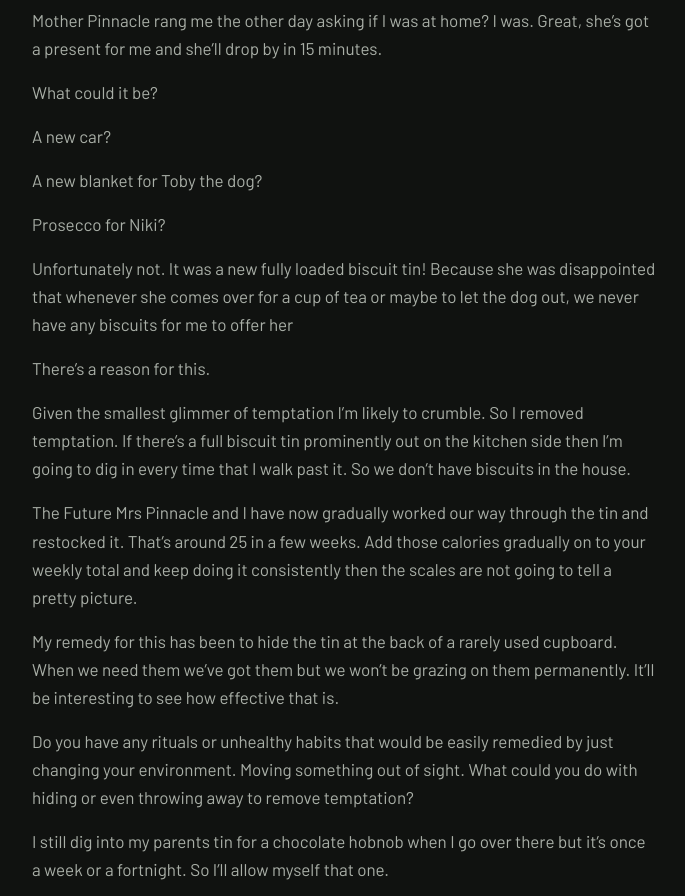
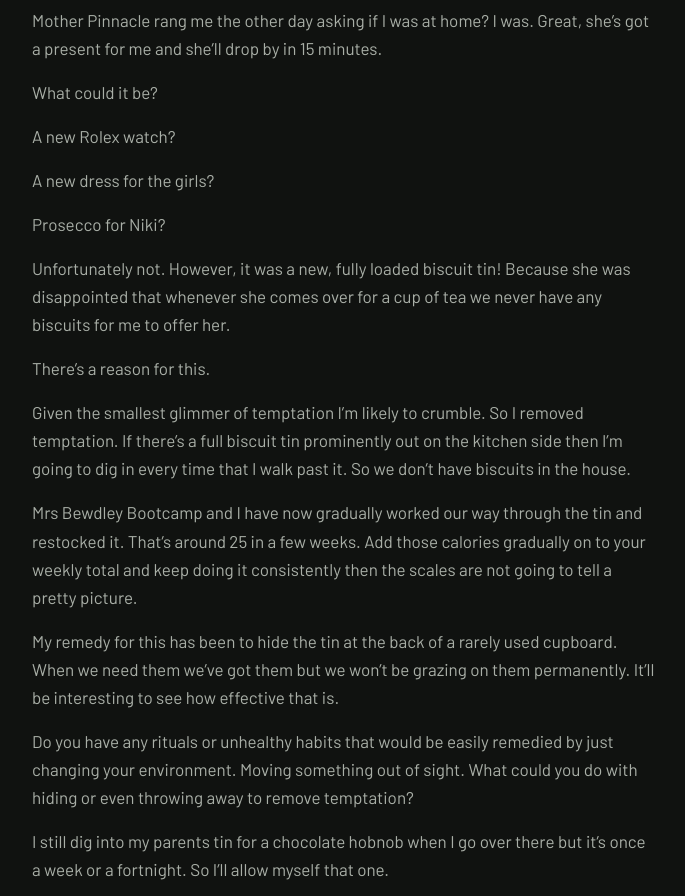
Before and after one commit to chrispinnerpt-a11y/bewdley-bootcamp-site, a plain HTML site: page blog-biscuit-tin.html in a window 1280 px wide. Shown: the part 780-1676 px from the top of the page, without its empty margins (296-981 px from the left). Drawn offline with Linux system fonts and the light colour scheme.

Commit message:
Blog: Chris's text edits to four migrated posts
Co-Authored-By: Claude Fable 5.2 <noreply@anthropic.com>
Claude-Session: https://claude.ai/code/session_01MoHeyy8ZLicMuroFoeztRj

```diff
--- a/blog-biscuit-tin.html
+++ b/blog-biscuit-tin.html
@@ -51,13 +51,13 @@
     <p>If it is in there I will eat it….</p>
     <p>Mother Pinnacle rang me the other day asking if I was at home? I was. Great, she’s got a present for me and she’ll drop by in 15 minutes.</p>
     <p>What could it be?</p>
-    <p>A new car?</p>
-    <p>A new blanket for Toby the dog?</p>
+    <p>A new Rolex watch?</p>
+    <p>A new dress for the girls?</p>
     <p>Prosecco for Niki?</p>
-    <p>Unfortunately not. It was a new fully loaded biscuit tin! Because she was disappointed that whenever she comes over for a cup of tea or maybe to let the dog out, we never have any biscuits for me to offer her</p>
+    <p>Unfortunately not. However, it was a new, fully loaded biscuit tin! Because she was disappointed that whenever she comes over for a cup of tea we never have any biscuits for me to offer her.</p>
     <p>There’s a reason for this.</p>
     <p>Given the smallest glimmer of temptation I’m likely to crumble. So I removed temptation. If there’s a full biscuit tin prominently out on the kitchen side then I’m going to dig in every time that I walk past it. So we don’t have biscuits in the house.</p>
-    <p>The Future Mrs Pinnacle and I have now gradually worked our way through the tin and restocked it. That’s around 25 in a few weeks. Add those calories gradually on to your weekly total and keep doing it consistently then the scales are not going to tell a pretty picture.</p>
+    <p>Mrs Bewdley Bootcamp and I have now gradually worked our way through the tin and restocked it. That’s around 25 in a few weeks. Add those calories gradually on to your weekly total and keep doing it consistently then the scales are not going to tell a pretty picture.</p>
     <p>My remedy for this has been to hide the tin at the back of a rarely used cupboard. When we need them we’ve got them but we won’t be grazing on them permanently. It’ll be interesting to see how effective that is.</p>
     <p>Do you have any rituals or unhealthy habits that would be easily remedied by just changing your environment. Moving something out of sight. What could you do with hiding or even throwing away to remove temptation?</p>
     <p>I still dig into my parents tin for a chocolate hobnob when I go over there but it’s once a week or a fortnight. So I’ll allow myself that one.</p>
```
Also changed, not shown: blog-big-rocks.html (+1 -1 lines), blog-love-what-youre-good-at.html (+1 -1 lines), blog-product-of-your-future.html (+1 -1 lines).
